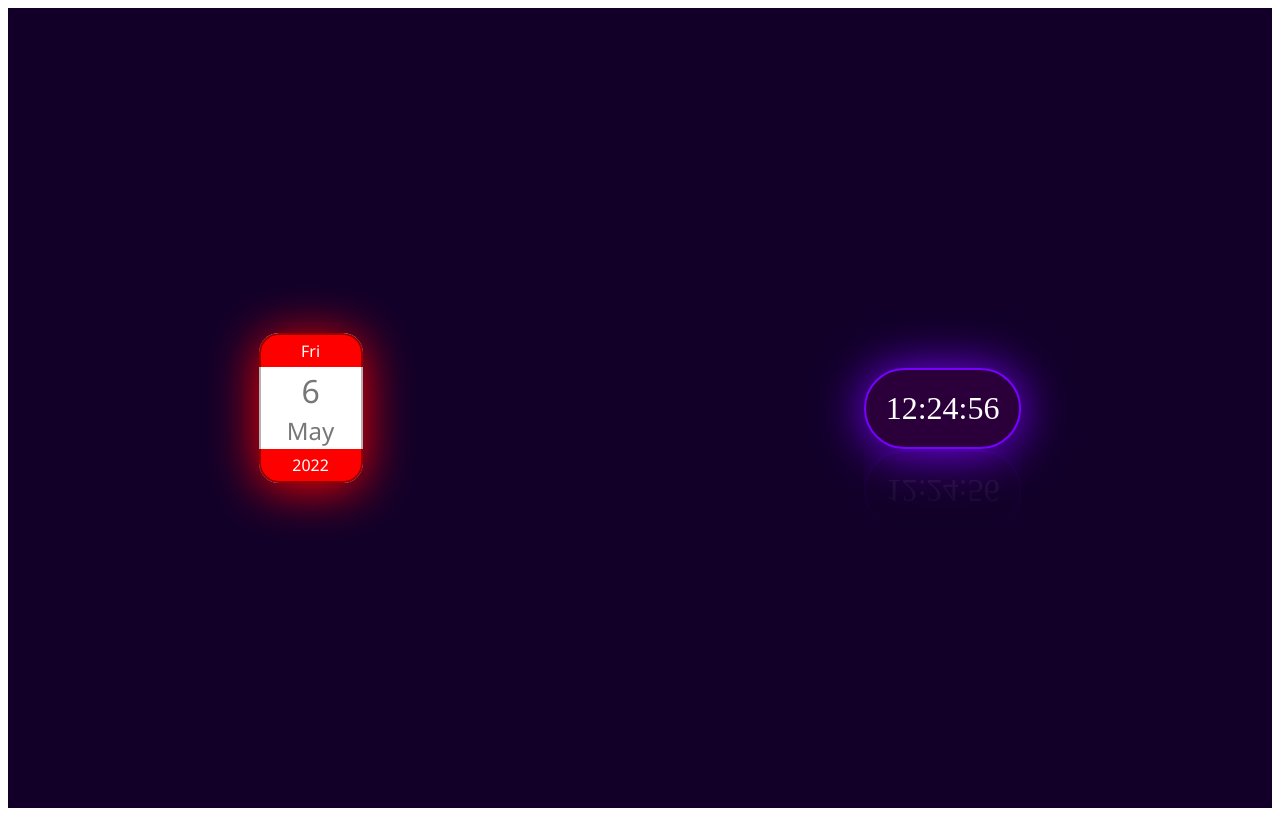
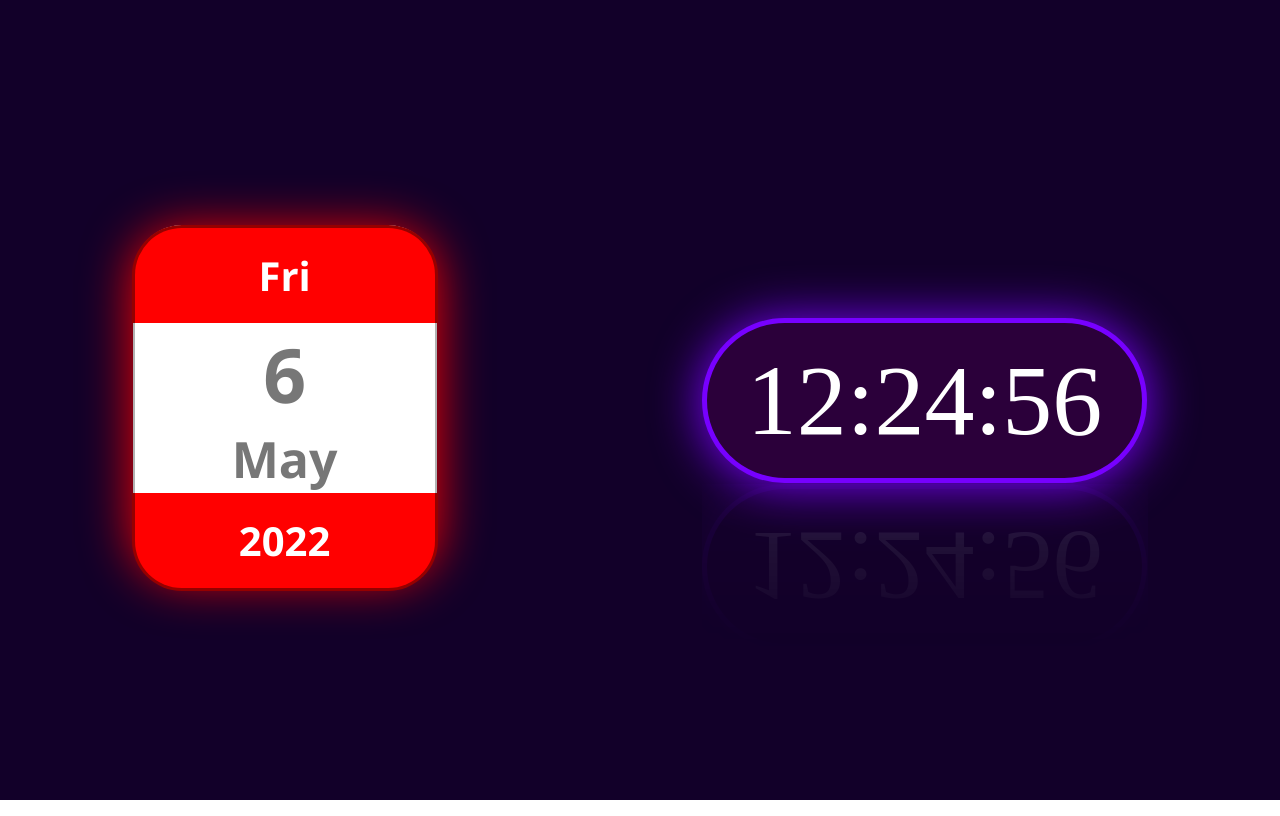
Before and after one commit to Tibedo/Dates-day, a plain HTML site: page index.html in a window 1280 px wide. Drawn offline with Linux system fonts and the light colour scheme.

Commit message:
finish time

```diff
--- a/style.css
+++ b/style.css
@@ -1,4 +1,9 @@
 
+
+* {
+    margin: 0;
+    padding: 0;
+}
 
 main {
     height: 100vh;
@@ -7,6 +12,7 @@ main {
     align-items: center;
     background-color: rgb(18, 0, 41);
     justify-content: space-around;
+
 }
 
 
@@ -21,8 +27,8 @@ main {
 .dateNow {
     box-sizing:content-box;;
     background-color: rgb(255, 255, 255);
-    width: 100px;
-    height: 150px;
+    width: 300px;
+    height: 350px;
     font-family: 'Segoe UI', Tahoma, Geneva, Verdana, sans-serif;
     display: flex;
     flex-direction: column;
@@ -30,51 +36,54 @@ main {
     border-left: 2px solid rgb(178, 178, 178);
     border-right: 2px solid rgb(178, 178, 178);
     justify-content: space-between;
-    border-radius: 20px;
+    border-radius: 50px;
     box-shadow: 0 5px 50px rgb(255, 0, 0);
 }
 
 #dayname, #yeare {
     text-align: center;
-    width: 100px;
+    font-size: 40px;
+    width: 300px;
     background-color: red;
     color: white;
-    padding-top: 5px;
-    padding-bottom: 5px;
+    padding-top: 20px;
+    padding-bottom: 20px;
+    font-weight: bold;
 }
 
 #yeare {
-    border-radius: 0 0 20px 20px;
-    border-bottom: 2px solid rgb(149, 0, 0);
-    border-left: 2px solid rgb(149, 0, 0);
-    border-right: 2px solid rgb(149, 0, 0);
+    border-radius: 0 0 50px 50px;
+    border-bottom: 3px solid rgb(149, 0, 0);
+    border-left: 3px solid rgb(149, 0, 0);
+    border-right: 3px solid rgb(149, 0, 0);
 
 }
 
 #dayname {
-    border-radius: 20px 20px 0 0;
-    border-top: 2px solid rgb(149, 0, 0);
-    border-left: 2px solid rgb(149, 0, 0);
-    border-right: 2px solid rgb(149, 0, 0);
+    border-radius: 50px 50px 0 0;
+    border-top: 3px solid rgb(149, 0, 0);
+    border-left: 3px solid rgb(149, 0, 0);
+    border-right: 3px solid rgb(149, 0, 0);
 }
 
 #daynum, #monthe {
-    font-size: x-large;
+    font-size: 50px;
     color: rgb(119, 119, 119);
+    font-weight: bold;
 }
 
 #daynum {
-    font-size: xx-large;
+    font-size: 75px;
 }
 
 #hoursNow {
     background-color: rgb(43, 0, 58);
     color: white;
-    padding: 20px;
-    border: 2px solid rgb(119, 0, 255);
+    padding: 20px 40px;
+    border: 5px solid rgb(119, 0, 255);
     border-radius: 100px;
     box-shadow: 0 2px 50px rgb(123, 0, 255);
-    font-size: xx-large;
+    font-size: 100px;
     -webkit-box-reflect: below 1px linear-gradient(transparent, rgba(255, 255, 255, 0.1));
 }
 
```
